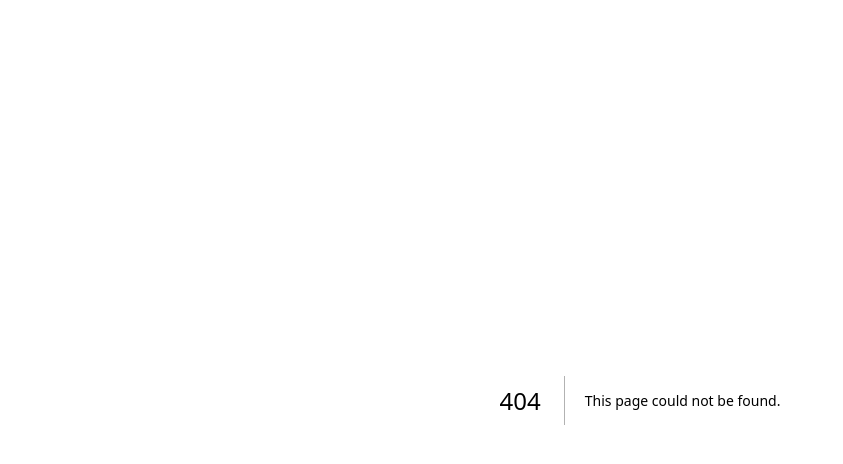
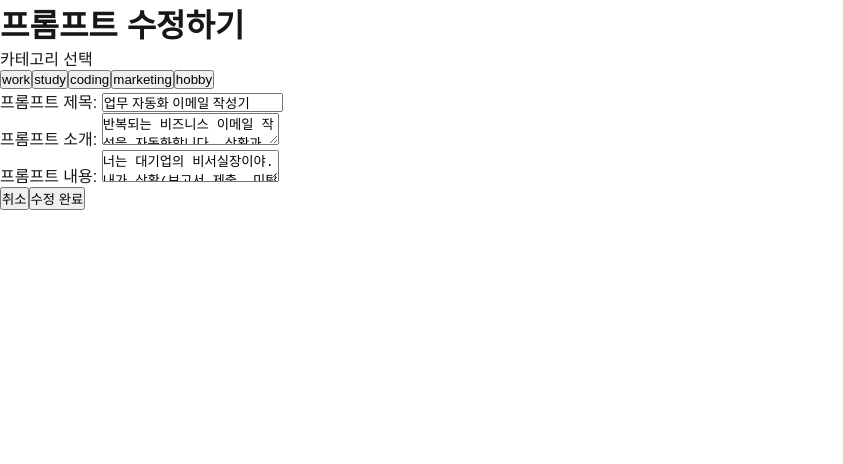
Before and after one commit to prompthub-1st/prompthub-front, a Next.js app: page /prompts/edit/1 in a window 1280 px wide. Before the commit this address had no page. Shown: the top 464 px of the page, without its empty margins (0-843 px from the left). Built offline with nearby package versions, Linux system fonts and the light colour scheme; data requests are answered from the project's data file.

Commit message:
feat: 내용 수정 및 삭제 기능 추가

```diff
--- a/db.json
+++ b/db.json
@@ -81,12 +81,11 @@
       "userId": 3
     },
     {
-      "id": "11",
       "title": "SQL 쿼리 최적화 도우미",
       "description": "느린 SQL 쿼리를 분석하여 인덱스 활용이나 조인 방식 개선안을 제안합니다.",
       "content": "너는 DB 관리자(DBA)야. 내가 작성한 SQL 쿼리와 테이블 구조를 알려주면, 실행 속도를 높일 수 있는 튜닝 방안을 설명해줘. 특히 SQLD 관점에서 성능 저하 원인을 짚어줘.",
-      "categoryId": 3,
-      "userId": 1
+      "categoryId": "3",
+      "id": "11"
     },
     {
       "id": "12",
@@ -97,12 +96,11 @@
       "userId": 2
     },
     {
-      "title": "공부에 유용한 프롬프트",
-      "description": "공부를 잘 하게 해주는 프롬프트 입니다.",
-      "content": "지금 하고있는 공부에 대해서 요약과 상세한 설명을 둘다 도출해줘. ",
-      "categoryId": "2",
-      "userId": 1,
-      "id": "2BbPOHDpmBU"
+      "title": "ㅎㅇgd",
+      "description": "ㅎㅇㅎㅇ",
+      "content": "ㅎㅇㅎㅇㅎㅇ",
+      "categoryId": "5",
+      "id": "5XeWmr4C_ks"
     }
   ],
   "users": [
--- a/src/api/promptService.js
+++ b/src/api/promptService.js
@@ -20,9 +20,39 @@ export const fetchAllData = async () => {
 };
 
 
-// 특정 아이디의 상세 정보를 가져오는 서비스
-export const fetchPromptById = async (id) => {};
-
+// 특정 아이디의 상세 정보 1개를 가져오는 서비스
+export const fetchPromptById = async (id) => {
+  const res = await fetch(`${BASE_URL}/prompts/${id}?_expand=user&_expand=category`);
+  if (!res.ok) throw new Error("데이터를 불러오지 못했습니다.");
+  return res.json();
+};
 
 // 새 프롬프트를 등록하는 서비스
-export const createPrompt = async (data) => {};
+export const createPrompt = async (data) => {
+  const res = await fetch(`${BASE_URL}/prompts`, {
+    method: 'POST',
+    headers: { 'Content-Type': 'application/json' },
+    body: JSON.stringify(data),
+  });
+
+  if (!res.ok) throw new Error('네트워크 응답에 문제가 있습니다.');
+
+  return res.json();
+};
+
+// 수정하기 (PUT)
+export const updatePrompt = async ({ id, ...updateData }) => {
+  const res = await fetch(`${BASE_URL}/prompts/${id}`, {
+    method: 'PUT',
+    headers: { 'Content-Type': 'application/json' },
+    body: JSON.stringify(updateData),
+  });
+  return res.json();
+};
+
+// 삭제하기 (DELETE)
+export const deletePrompt = async (id) => {
+  await fetch(`${BASE_URL}/prompts/${id}`, {
+    method: 'DELETE',
+  });
+};
--- /dev/null
+++ b/src/app/prompts/edit/[promptId]/page.js
@@ -0,0 +1,134 @@
+'use client'
+
+import { fetchAllData, updatePrompt } from "@/api/promptService";
+import { useUserStore } from "@/store/useUserStore";
+import { QueryClient, useMutation, useQuery, useQueryClient } from "@tanstack/react-query";
+import { useParams } from "next/navigation"
+import { useRouter } from "next/navigation";
+import { useEffect, useState } from "react";
+
+export default function PromptEditPage() {
+  const { promptId } = useParams();
+  const router = useRouter();
+  const queryClient = useQueryClient();
+  const { user: loginUser } = useUserStore();
+
+
+  // 1. 폼 상태 관리
+  const [ formData, setFormData ] = useState({
+    title: '',
+    description: '',
+    content: '',
+    categoryId: ''
+  });
+
+  // 2. 기존 데이터 가져오기
+  const { data: allData, isLoading } = useQuery({
+    queryKey: ['prompts', 'all'],
+    queryFn: fetchAllData
+  });
+
+  // 3. 데이터를 가져온 후 폼에 초기값 세팅
+  useEffect(() => {
+    if (allData) {
+      const targetPrompt = allData.prompts.find(p => String(p.id) === String(promptId));
+      if (targetPrompt) {
+        if (loginUser && String(loginUser?.id) !== String(targetPrompt.userId)) {
+          alert("수정 권한이 없습니다.");
+          router.back();
+          return;
+        }
+        setFormData({
+          title: targetPrompt.title,
+          description: targetPrompt.description,
+          content: targetPrompt.content,
+          categoryId: String(targetPrompt.categoryId)
+        });
+      }
+    }
+  }, [allData, promptId, loginUser, router]);
+
+  // 4. 렌더링에 필요한 카테고리 목록 미리 추출
+  const categories = allData?.categories || [];
+
+  // 5. 수정 처리 로직
+  const mutation = useMutation({
+    mutationFn: (updatedData) => updatePrompt({ id: promptId, ...updatedData}),
+    onSuccess: () => {
+      // 수정 후 캐시 무효화 -> 상세 페이지나 리스트가 새 데이터를 부르도록 함
+      queryClient.invalidateQueries({ queryKey: ['prompts', 'all']});
+      alert("성공적으로 수정되었습니다.");
+      router.push(`/prompts/${promptId}`);
+    }
+  });
+
+  const handleSubmit = (e) => {
+    e.preventDefault();
+    if (!formData.categoryId) return alert("카테고리를 선택해주세요!");
+    mutation.mutate(formData);
+  };
+
+  if (isLoading) return <div>기본 정보를 불러오는 중...</div>
+
+  return (
+    <>
+      <h1>프롬프트 수정하기</h1>
+      <form onSubmit={handleSubmit}>
+        <section>
+          <label>카테고리 선택</label>
+          <div>
+            {categories.map((cat) => (
+              <button
+                key={cat.id}
+                type="button"
+                onClick={() => setFormData({ ...formData, categoryId: String(cat.id)})}>
+                {cat.name}
+              </button>
+            ))}
+          </div>
+        </section>
+        <section>
+          <label htmlFor="title">프롬프트 제목: </label>
+          <input
+            id="title"
+            placeholder="제목을 입력하세요"
+            value={formData.title} // 현재 상태값(기존 제목)을 보여줌
+            onChange={(e) => setFormData({ ...formData, title: e.target.value })} // 입력 시 상태 업데이트
+          />
+        </section>
+        <section>
+          <label htmlFor="description">프롬프트 소개: </label>
+          <textarea
+            id="description"
+            placeholder="프롬프트 소개를 입력하세요"
+            value={formData.description}
+            onChange={(e) => setFormData({ ...formData, description: e.target.value })}
+          />
+        </section>
+        <section>
+          <label htmlFor="content">프롬프트 내용: </label>
+          <textarea
+            id="content"
+            placeholder="프롬프트 내용을 입력하세요"
+            value={formData.content}
+            onChange={(e) => setFormData({ ...formData, content: e.target.value })}
+          />
+        </section>
+        <section>
+          <button
+            type="button"
+            onClick={() => router.push('/')}
+          >
+            취소
+          </button>
+          <button
+            type="submit"
+            disabled={mutation.isPending}
+          >
+            {mutation.isPending ? '저장 중...' : '수정 완료'}
+          </button>
+        </section>
+      </form>
+    </>
+  )
+}
```
Also changed, not shown: src/app/prompts/[promptId]/page.js (+44 -11 lines), src/app/upload/page.js (+2 -6 lines).
